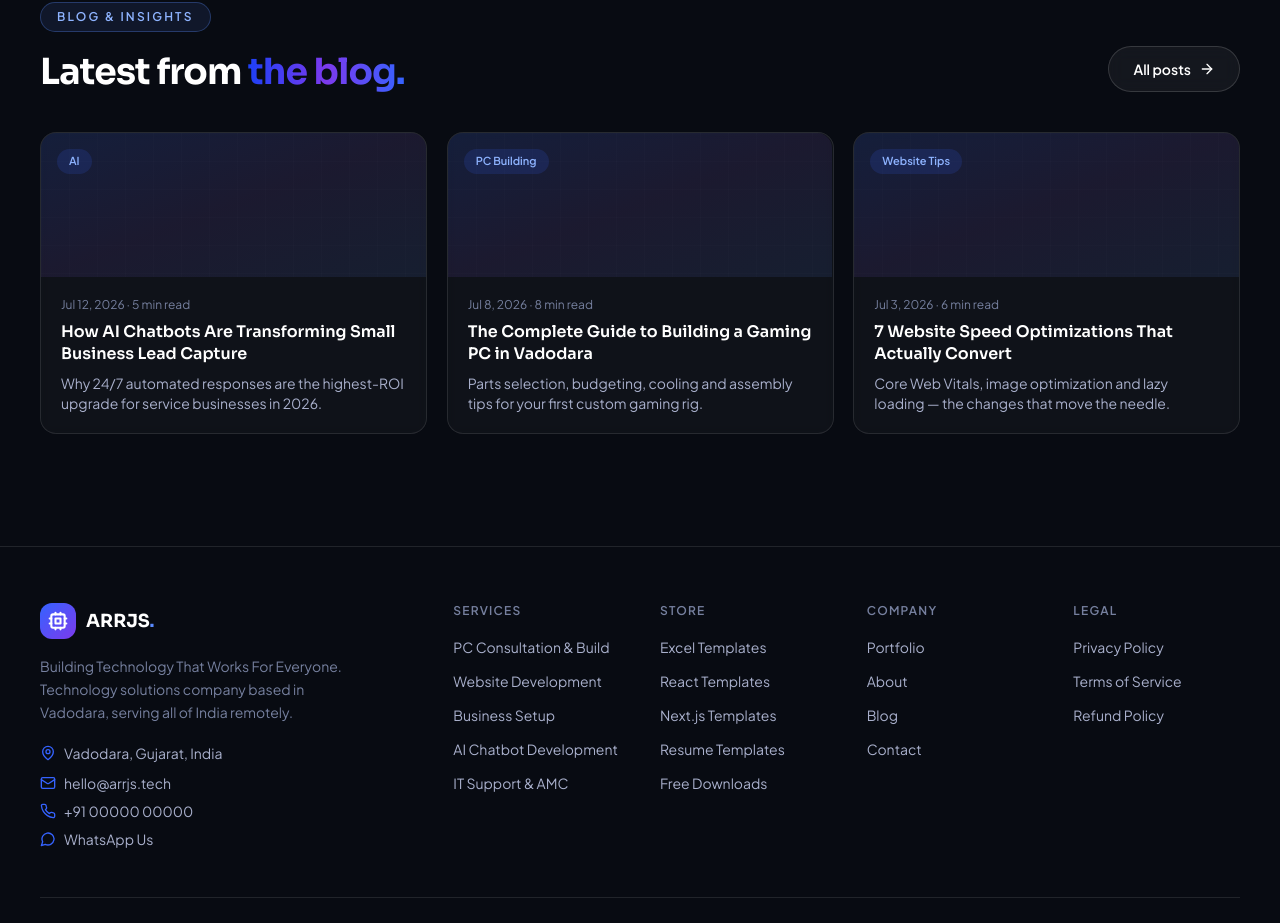
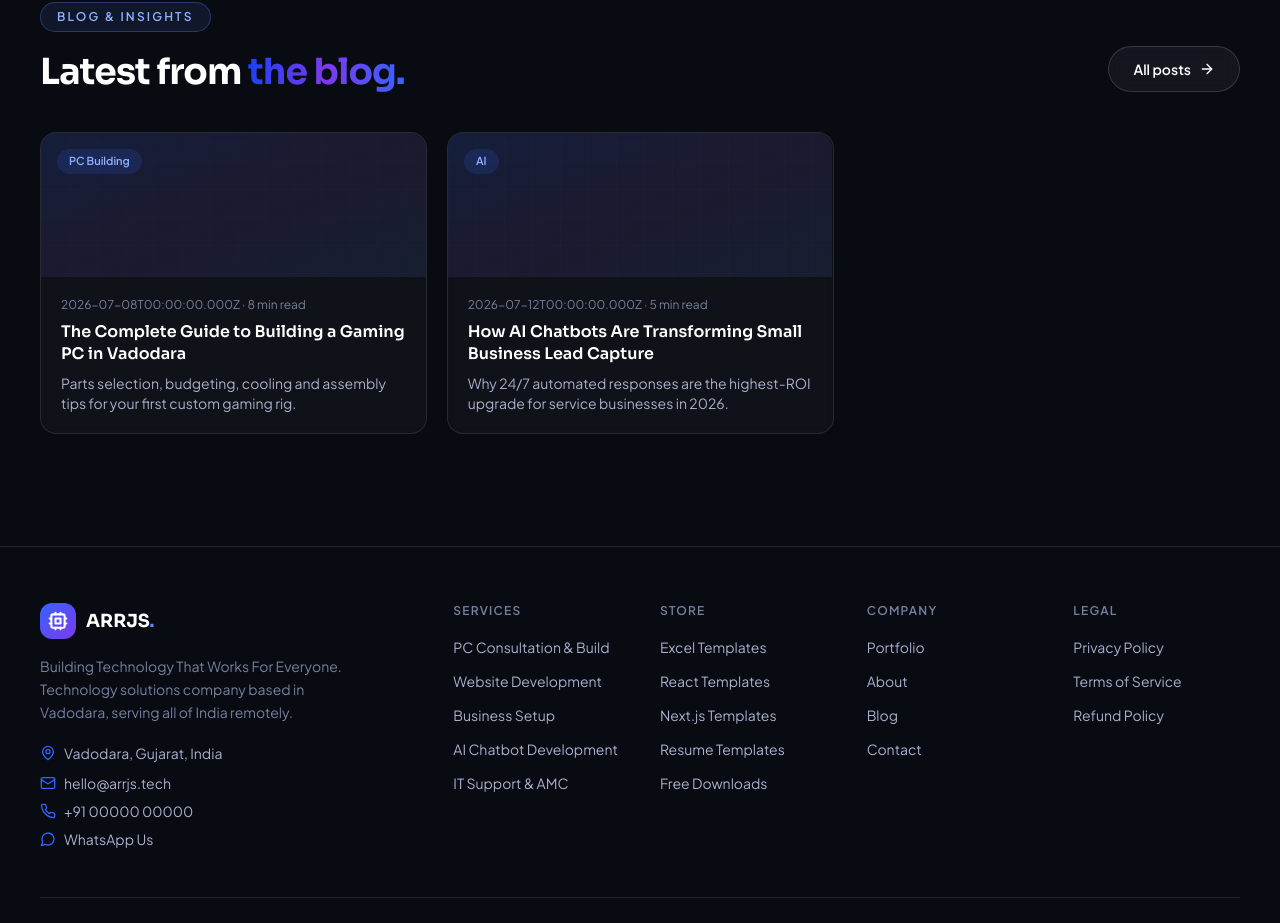
Before and after one commit to Ashwinpatilr236/arrjs-technologies, a React (Vite) app: page / in a window 1280 px wide. Shown: the part 3645-4568 px from the top of the page. Built offline with nearby package versions, Linux system fonts and the light colour scheme.

Commit message:
feat(blog): add markdown blog support, generator script and sample posts

```diff
--- a/package.json
+++ b/package.json
@@ -8,14 +8,15 @@
     "build": "vite build",
     "lint": "eslint .",
     "preview": "vite preview",
-    "typecheck": "tsc --noEmit -p tsconfig.app.json"
+    "typecheck": "tsc --noEmit -p tsconfig.app.json",
+    "prebuild": "node scripts/generate-blog-index.mjs"
   },
   "dependencies": {
     "lucide-react": "^0.344.0",
     "react": "^18.3.1",
     "react-dom": "^18.3.1"
   },
-  "devDependencies": {
+  "devDependencies": {"gray-matter": "^4.0.3", "remark": "^15.0.1", "remark-html": "^15.0.1",
     "@eslint/js": "^9.9.1",
     "@types/react": "^18.3.5",
     "@types/react-dom": "^18.3.0",
--- /dev/null
+++ b/src/data/blogPosts.generated.ts
@@ -0,0 +1,23 @@
+// Auto-generated by scripts/generate-blog-index.mjs
+export const blogPosts = [
+  {
+    "id": "b2",
+    "title": "The Complete Guide to Building a Gaming PC in Vadodara",
+    "category": "PC Building",
+    "excerpt": "Parts selection, budgeting, cooling and assembly tips for your first custom gaming rig.",
+    "date": "2026-07-08T00:00:00.000Z",
+    "readTime": "8 min read",
+    "slug": "building-a-gaming-pc",
+    "html": "Building a gaming PC can be fun. Start with a budget, pick CPU and GPU, and focus on cooling.\n\n* Choose parts that match your target resolution and framerate.\n* Ensure PSU has headroom.\n* Don't forget cable management.\n"
+  },
+  {
+    "id": "b1",
+    "title": "How AI Chatbots Are Transforming Small Business Lead Capture",
+    "category": "AI",
+    "excerpt": "Why 24/7 automated responses are the highest-ROI upgrade for service businesses in 2026.",
+    "date": "2026-07-12T00:00:00.000Z",
+    "readTime": "5 min read",
+    "slug": "how-ai-chatbots-transform-lead-capture",
+    "html": "AI chatbots help businesses capture leads around the clock. Here's a quick overview of why they're effective:\n\n* Available 24/7\n* Qualify leads automatically\n* Reduce human workload\n\nMore details coming soon.\n"
+  }
+] as const;
--- a/src/data/blogs.ts
+++ b/src/data/blogs.ts
@@ -5,55 +5,10 @@ export type BlogPost = {
   excerpt: string;
   date: string;
   readTime: string;
+  slug?: string;
+  html?: string;
 };
 
-export const blogPosts: BlogPost[] = [
-  {
-    id: 'b1',
-    title: 'How AI Chatbots Are Transforming Small Business Lead Capture',
-    category: 'AI',
-    excerpt: 'Why 24/7 automated responses are the highest-ROI upgrade for service businesses in 2026.',
-    date: 'Jul 12, 2026',
-    readTime: '5 min read',
-  },
-  {
-    id: 'b2',
-    title: 'The Complete Guide to Building a Gaming PC in Vadodara',
-    category: 'PC Building',
-    excerpt: 'Parts selection, budgeting, cooling and assembly tips for your first custom gaming rig.',
-    date: 'Jul 8, 2026',
-    readTime: '8 min read',
-  },
-  {
-    id: 'b3',
-    title: '7 Website Speed Optimizations That Actually Convert',
-    category: 'Website Tips',
-    excerpt: 'Core Web Vitals, image optimization and lazy loading — the changes that move the needle.',
-    date: 'Jul 3, 2026',
-    readTime: '6 min read',
-  },
-  {
-    id: 'b4',
-    title: 'Cloud Security Basics Every Business Owner Should Know',
-    category: 'Cyber Security',
-    excerpt: 'Backups, 2FA, access control and monitoring — the fundamentals that prevent disasters.',
-    date: 'Jun 28, 2026',
-    readTime: '7 min read',
-  },
-  {
-    id: 'b5',
-    title: 'Why Every Local Business Needs a Google Business Profile',
-    category: 'Business',
-    excerpt: 'How appearing on Google Maps drives foot traffic and trust for Vadodara businesses.',
-    date: 'Jun 22, 2026',
-    readTime: '4 min read',
-  },
-  {
-    id: 'b6',
-    title: 'Choosing the Right Cloud Stack for Your Startup',
-    category: 'Cloud',
-    excerpt: 'A practical comparison of hosting, storage and serverless options for early-stage teams.',
-    date: 'Jun 15, 2026',
-    readTime: '9 min read',
-  },
-];
+// Prefer generated index (created by scripts/generate-blog-index.mjs).
+// During development/build the `prebuild` script will create `blogPosts.generated.ts`.
+export { blogPosts } from './blogPosts.generated';
```
Also changed, not shown: content/blog/building-a-gaming-pc.md (added, +15 -0 lines), content/blog/how-ai-chatbots-transform-lead-capture.md (added, +17 -0 lines), scripts/generate-blog-index.mjs (added, +47 -0 lines).
